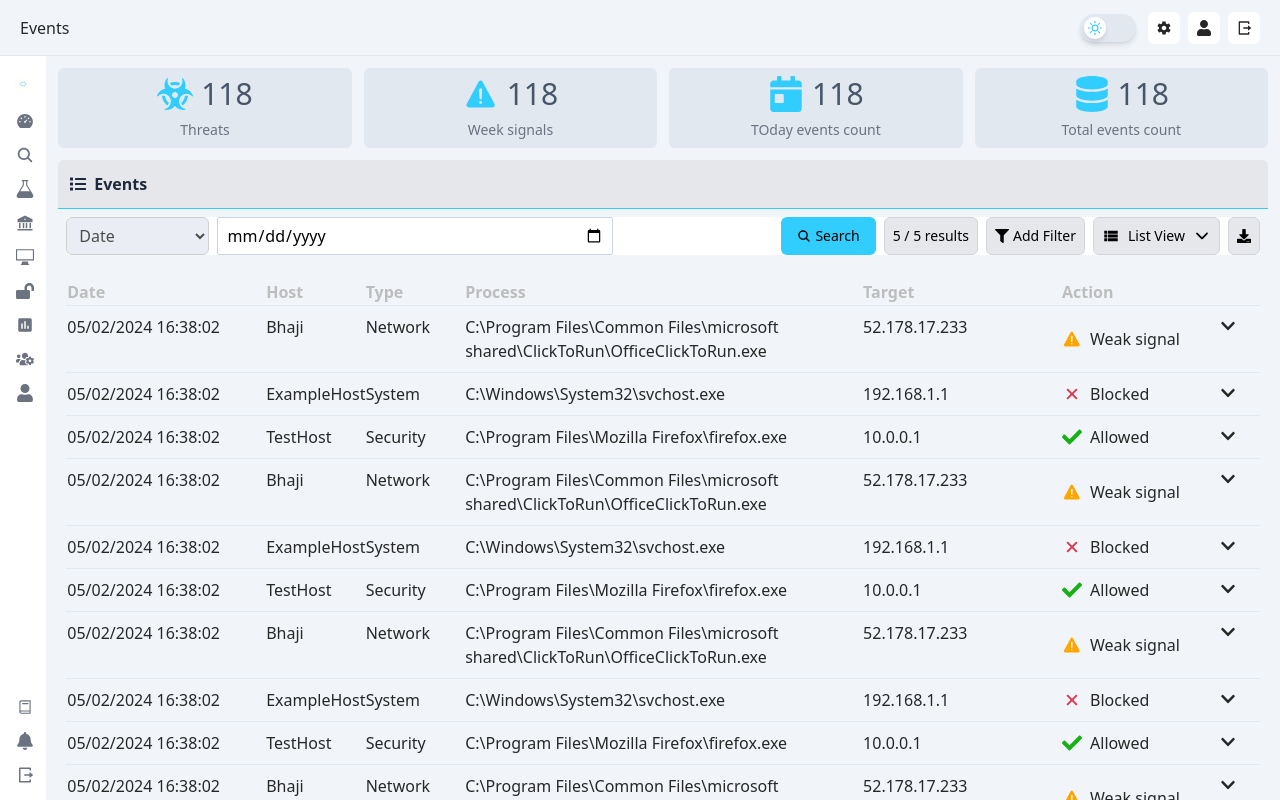
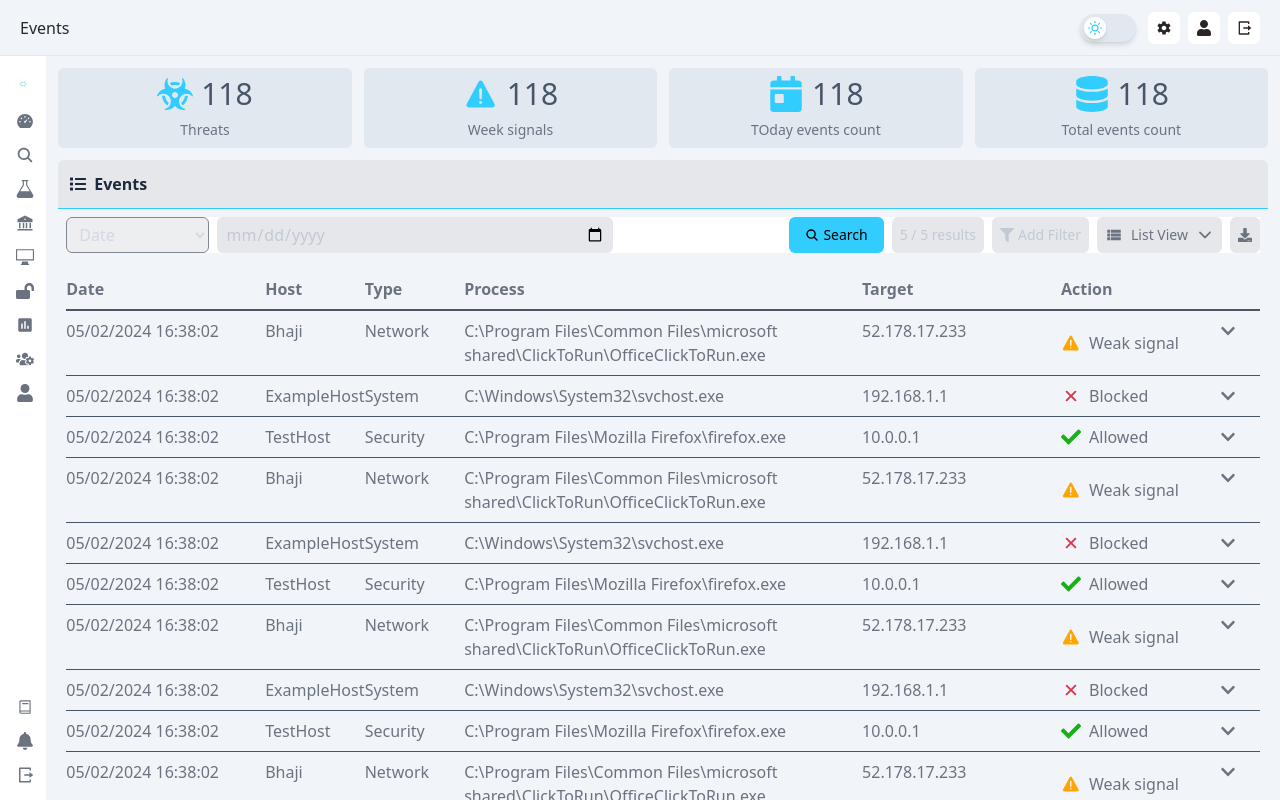
Before and after one commit to promahbubul/nucleon-security, a React (Vite) app: page /events in a window 1280 px wide. Built offline with nearby package versions, Linux system fonts and the light colour scheme.

Commit message:
event page dark mode update

```diff
--- a/src/components/Events/EventTable.jsx
+++ b/src/components/Events/EventTable.jsx
@@ -45,11 +45,11 @@ const EventTable = () => {
     <div className="mt-3">
       <SectionContainer icon={FaList} title={"Events"}>
         {/* HEAD */}
-        <div className="flex flex-row bg-white ">
+        <div className="flex flex-row bg-white dark:bg-navy-800 ">
           {/* HEAD LEFT  */}
           <div className="w-6/12  grid grid-cols-12  items-center gap-2 ">
             <select
-              className="py-1 col-span-3 h-full cursor-pointer px-2 rounded-md border border-secondary bg-slate-200"
+              className="py-1 col-span-3 h-full cursor-pointer px-2 rounded-md border border-gray-600  bg-gray-200 dark:bg-navy-500   text-navy-100"
               disabled
             >
               <option value="timestamp" className="" selected>
@@ -60,17 +60,17 @@ const EventTable = () => {
               type="date"
               name=""
               id=""
-              className="col-span-8 border px-2 h-full rounded-sm outline-none border-slate-300"
+              className="col-span-8 rounded-md px-2 h-full outline-none  bg-gray-200 dark:bg-navy-500   text-navy-100"
             />
           </div>
           {/* HEAD RIGHT */}
-          <div className="flex flex-row justify-end gap-2 text-sm BORDER w-6/12">
+          <div className="flex flex-row justify-end gap-2 text-sm  w-6/12">
             <Button icon={IoSearch} className={"bg-info py-2 px-4"}>
               Search
             </Button>
             <Button
               className={
-                "bg-gray-200 p-2 text-sm border border-gray-300 hover:bg-gray-100  duration-300  "
+                " bg-gray-200 dark:bg-navy-500   text-navy-100 p-2 text-sm    duration-300  "
               }
             >
               5 / 5 results
@@ -78,7 +78,7 @@ const EventTable = () => {
             <Button
               icon={FaFilter}
               className={
-                "bg-gray-200 p-2 text-sm border border-gray-300 hover:bg-gray-100  duration-300  "
+                " bg-gray-200 dark:bg-navy-500   text-navy-100 p-2 text-sm    duration-300  "
               }
             >
               Add Filter
@@ -89,7 +89,7 @@ const EventTable = () => {
             >
               <button
                 onClick={() => setShowDropdown(!showDropdown)}
-                className="bg-gray-200 text-sm p-2 rounded-md border border-gray-300 flex flex-row gap-2 items-center"
+                className=" bg-gray-200 dark:bg-navy-500  text-gray-500 dark:text-navy-100 text-sm p-2 rounded-md  flex flex-row gap-2 items-center"
               >
                 <MdViewList className="text-lg" />
                 <span className="">List View</span>
@@ -103,54 +103,56 @@ const EventTable = () => {
             </div>
             <Button
               icon={FaDownload}
-              className={"bg-gray-200 p-2 text-sm border border-gray-300"}
+              className={
+                "bg-gray-200 dark:bg-navy-500  text-gray-500 dark:text-navy-100  p-2 text-sm "
+              }
             ></Button>
           </div>
         </div>
         {/* TABLE */}
         <table className="mt-3">
           <div className="tbody">
-            <tr className=" grid grid-cols-12 text-secondary text-base font-bold text-left border-b border-b-slate-200 mt-3 ">
-              <th className=" col-span-2  hover:text-black cursor-pointer">
+            <div className=" grid grid-cols-12 text-gray-500 dark:text-navy-100  text-base font-bold text-left border-b-2 pb-2 border-b-gray-600 mt-3 ">
+              <h3 className=" col-span-2  hover:text-gray-600 dark:hover:text-slate-100 cursor-pointer">
                 Date
-              </th>
-              <th className=" col-span-1  hover:text-black cursor-pointer">
+              </h3>
+              <h3 className=" col-span-1  hover:text-gray-600 dark:hover:text-slate-100 cursor-pointer">
                 Host
-              </th>
-              <th className=" col-span-1  hover:text-black cursor-pointer">
+              </h3>
+              <h3 className=" col-span-1  hover:text-gray-600 dark:hover:text-slate-100 cursor-pointer">
                 Type
-              </th>
-              <th className=" col-span-4  hover:text-black cursor-pointer">
+              </h3>
+              <h3 className=" col-span-4  hover:text-gray-600 dark:hover:text-slate-100 cursor-pointer">
                 Process
-              </th>
-              <th className=" col-span-2  hover:text-black cursor-pointer">
+              </h3>
+              <h3 className=" col-span-2  hover:text-gray-600 dark:hover:text-slate-100 cursor-pointer">
                 Target
-              </th>
-              <th className=" col-span-2  hover:text-black cursor-pointer">
+              </h3>
+              <h3 className=" col-span-2  hover:text-gray-600 dark:hover:text-slate-100 cursor-pointer">
                 Action
-              </th>
-            </tr>
+              </h3>
+            </div>
             {events.map((event, index) => (
               <tr
                 key={index}
-                className="last:border-b-0  duration-300  text-base border-b border-b-slate-200 text-black relative"
+                className="last:border-b-0  duration-300  text-base border-b border-b-slate-600 text-black relative"
               >
                 <input
                   type="checkbox"
                   className="absolute top-0 right-0 z-10 opacity-0  peer h-10 w-full cursor-pointer
                       "
                 />
-                <FaChevronDown className="absolute right-6 top-3 peer-checked:rotate-180" />
+                <FaChevronDown className="absolute dark:text-navy-100 text-gray-500 right-6 top-3 peer-checked:rotate-180" />
 
-                <div className="grid grid-cols-12 hover:bg-[#ececec]  py-2 ">
-                  <td className="col-span-2">
+                <div className="grid grid-cols-12 text-gray-500 dark:text-navy-100 hover:bg-navy-700  py-2 ">
+                  <p className="col-span-2">
                     {event.date} <span className="">{event.time}</span>
-                  </td>
-                  <td className="col-span-1">{event.host}</td>
-                  <td className="col-span-1">{event.type}</td>
-                  <td className="col-span-4">{event.process}</td>
-                  <td className="col-span-2">{event.target}</td>
-                  <td className="col-span-2 flex flex-row gap-2 items-center">
+                  </p>
+                  <p className="col-span-1">{event.host}</p>
+                  <p className="col-span-1">{event.type}</p>
+                  <p className="col-span-4">{event.process}</p>
+                  <p className="col-span-2">{event.target}</p>
+                  <p className="col-span-2 flex flex-row gap-2 items-center">
                     {event.action == "Allowed" ? (
                       <FaCheck className="text-xl font-bold text-success" />
                     ) : event.action == "Blocked" ? (
@@ -159,14 +161,14 @@ const EventTable = () => {
                       <IoWarning className="text-xl font-bold text-warning" />
                     )}
                     {event.action}
-                  </td>
+                  </p>
                 </div>
-                <div className="hidden flex-row gap-2 peer-checked:flex bg-[#ececec] py-2 px-3">
+                <div className="hidden flex-row gap-2 peer-checked:flex bg-slate-200 dark:bg-navy-900 py-2 px-3">
                   {/* event menu */}
                   <div className=" flex flex-col gap-2">
                     {eventsMenu.map((menu, i) => (
                       <Link
-                        className="p-2  w- bg-white rounded-md text-xl"
+                        className="p-2  w- dark:text-slate-300 text-gray-500 dark:bg-navy-600 rounded-md text-xl"
                         key={i}
                         to={menu.path}
                       >
```
